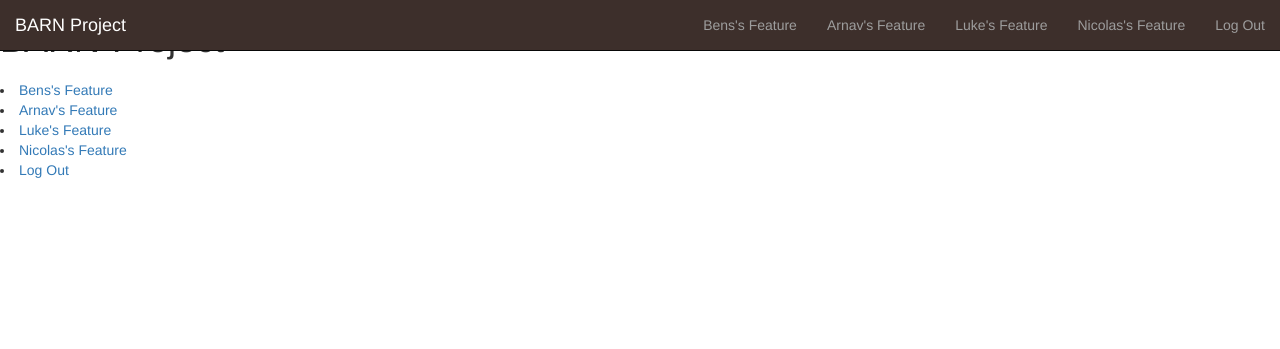
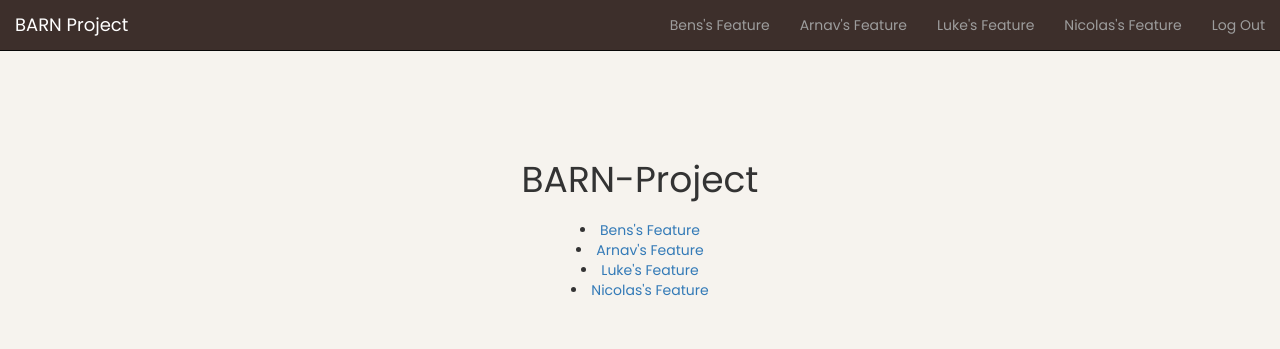
Before and after one commit to rohinsood/barn-project, a Flask app: page /dashboard in a window 1280 px wide. Shown: the top 349 px of the page. Run offline with Flask 2, Linux system fonts and the light colour scheme; the visitor is signed in with stand-in values (Sample User, id 1); data comes from the database, SQL or seed files in the repository; some libraries are stand-ins or nearby versions.

Commit message:
udpate fontes

```diff
--- a/static/styles.css
+++ b/static/styles.css
@@ -1,16 +1,7 @@
-@tailwind base;
-@tailwind components;
-@tailwind utilities;
-
-@layer components {
-  .thang {
-    @apply text-white
-  }
-}
-
 body {
   padding-top: 50px;
   background-color: #f6f3ee;
+  font-family: 'Poppins';
 }
 
 .center {
--- a/templates/dashboard.html
+++ b/templates/dashboard.html
@@ -6,14 +6,16 @@ Dashboard
 
 {% block styles %}
 {{super()}}
-<link rel="stylesheet" href="{{url_for('.static', filename='dashboard.css')}}">
+<link rel="stylesheet" href="{{url_for('.static', filename='styles.css')}}">
+<link href='http://fonts.googleapis.com/css?family=Poppins' rel='stylesheet' type='text/css'>
 {% endblock %}
 
 {% block content %}
 <nav class="navbar navbar-inverse navbar-fixed-top" style="background-color: #3d2f2b">
   <div class="container-fluid">
     <div class="navbar-header">
-          <button type="button" class="navbar-toggle collapsed" data-toggle="collapse" data-target="#navbar" aria-expanded="false" aria-controls="navbar">
+      <button type="button" class="navbar-toggle collapsed" data-toggle="collapse" data-target="#navbar"
+        aria-expanded="false" aria-controls="navbar">
         <span class="sr-only">Toggle navigation</span>
         <span class="icon-bar"></span>
         <span class="icon-bar"></span>
@@ -32,7 +34,7 @@ Dashboard
     </div>
   </div>
 </nav>
-
+<div class="container" style="padding-top: 50px;">
   <div class="center">
     <h1>BARN-Project</h1>
     <p class="lead">
@@ -40,8 +42,8 @@ Dashboard
       <li><a href="#">Arnav's Feature</a></li>
       <li><a href="{{ url_for('search') }}">Luke's Feature</a></li>
       <li><a href="{{ url_for('quiz') }}">Nicolas's Feature</a></li>
-        <li><a href="{{ url_for('logout') }}">Log Out</a></li>
     </p>
+  </div>
 </div>
 
 {% endblock %}
--- a/templates/index.html
+++ b/templates/index.html
@@ -3,6 +3,7 @@
 {% block styles %}
 {{super()}}
 <link rel="stylesheet" href="{{url_for('.static', filename='styles.css')}}">
+<link href='http://fonts.googleapis.com/css?family=Poppins' rel='stylesheet' type='text/css'>
 {% endblock %}
 
 {% block content %}
@@ -31,7 +32,7 @@
 
       <div class="center">
         <h1>BARN-Project</h1>
-        <p class="lead">By Arnav, Luke, Ben, and Nico</p>
+        <p class="lead">Log in/Sign up to view our features!</p>
 
         <img src="https://media.istockphoto.com/id/108736678/photo/summer-night-barn.jpg?s=612x612&w=0&k=20&c=xHmvnXiSDJi3yKqDQK42m8CpffhGu46vPgBYGKszat4=" alt="">
       </div>
```
Also changed, not shown: templates/login.html (+6 -5 lines), templates/signup.html (+4 -3 lines). Lines whose indentation alone changed are shown as unchanged.
